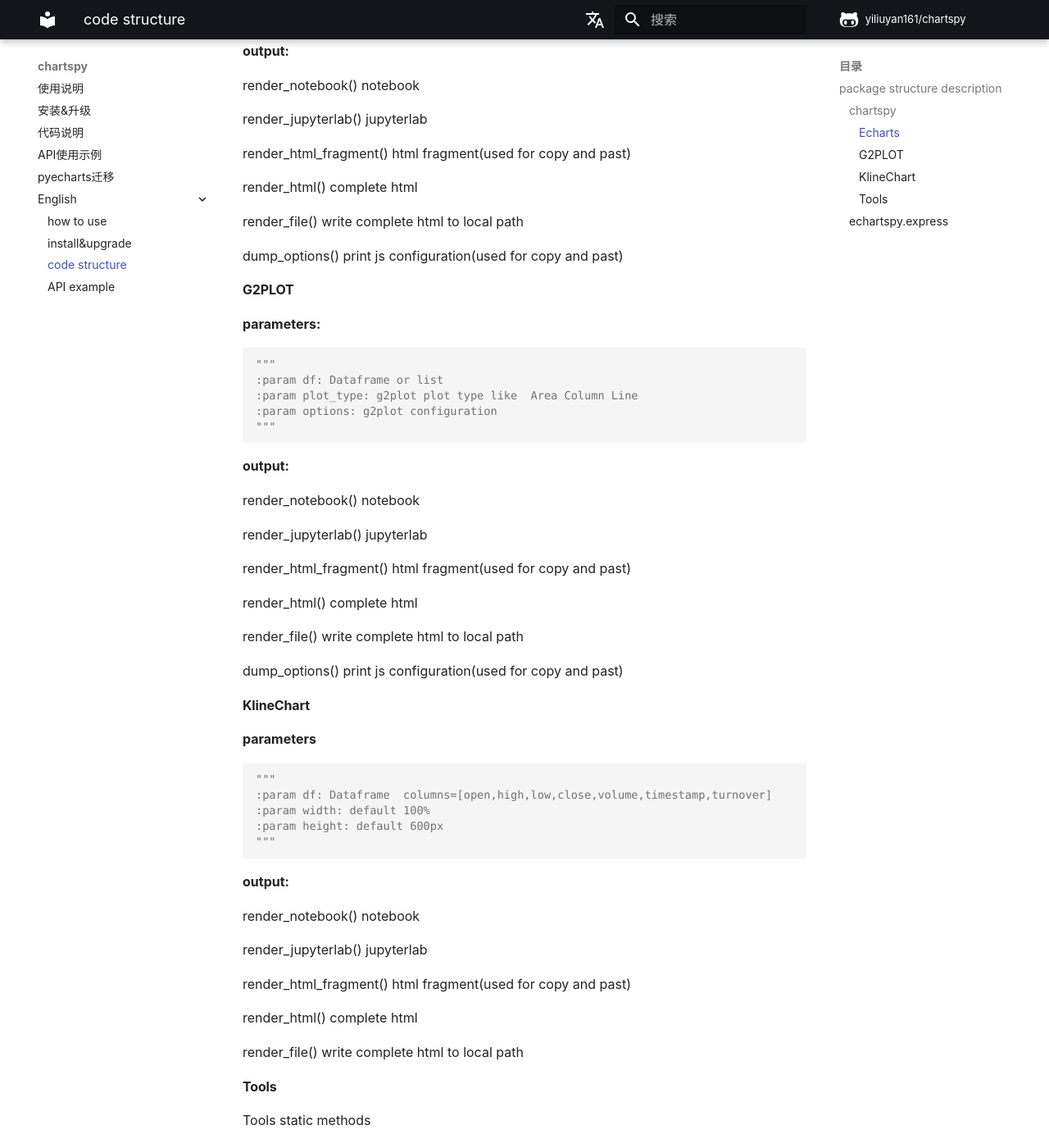
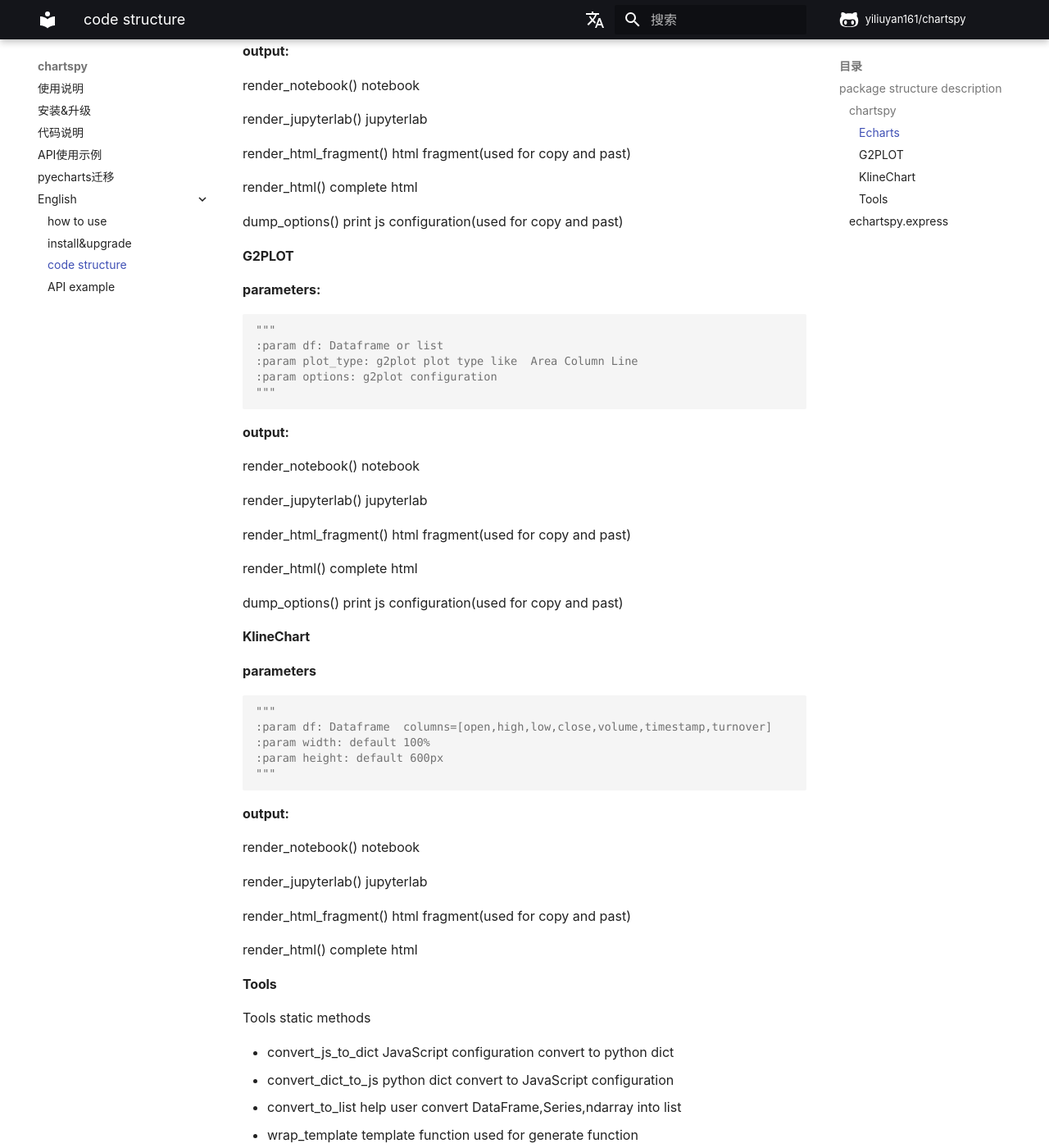
Before and after one commit to yiliuyan161/chartspy, an MkDocs documentation site: the page built from docs/en/代码说明.md, in a window 1280 px wide and 1400 px high, scrolled down 461 px. Shown: the whole window at 82% size. Built offline with MkDocs 1.6.1 and Material for MkDocs 9.7.7, drawn with Linux system fonts in a browser that asks for light colours; comment, search, counter and statistics services are not loaded.

Commit message:
修正文档错误

```diff
--- a/docs/en/代码说明.md
+++ b/docs/en/代码说明.md
@@ -27,8 +27,6 @@ render_html_fragment()  html fragment(used for copy and past)
 
 render_html()  complete html
 
-render_file() write complete html to local path
-
 dump_options() print js configuration(used for copy and past)
 
 #### G2PLOT
@@ -52,8 +50,6 @@ render_html_fragment()  html fragment(used for copy and past)
 
 render_html()  complete html
 
-render_file() write complete html to local path
-
 dump_options() print js configuration(used for copy and past)
 
 
@@ -76,9 +72,6 @@ render_html_fragment()  html fragment(used for copy and past)
 
 render_html()  complete html
 
-render_file() write complete html to local path
-
-
 #### Tools
 
 Tools  static methods
```
Also changed, not shown: docs/en/示例.md (+3 -3 lines), docs/代码说明.md (+0 -6 lines), docs/示例.md (+2 -2 lines).
